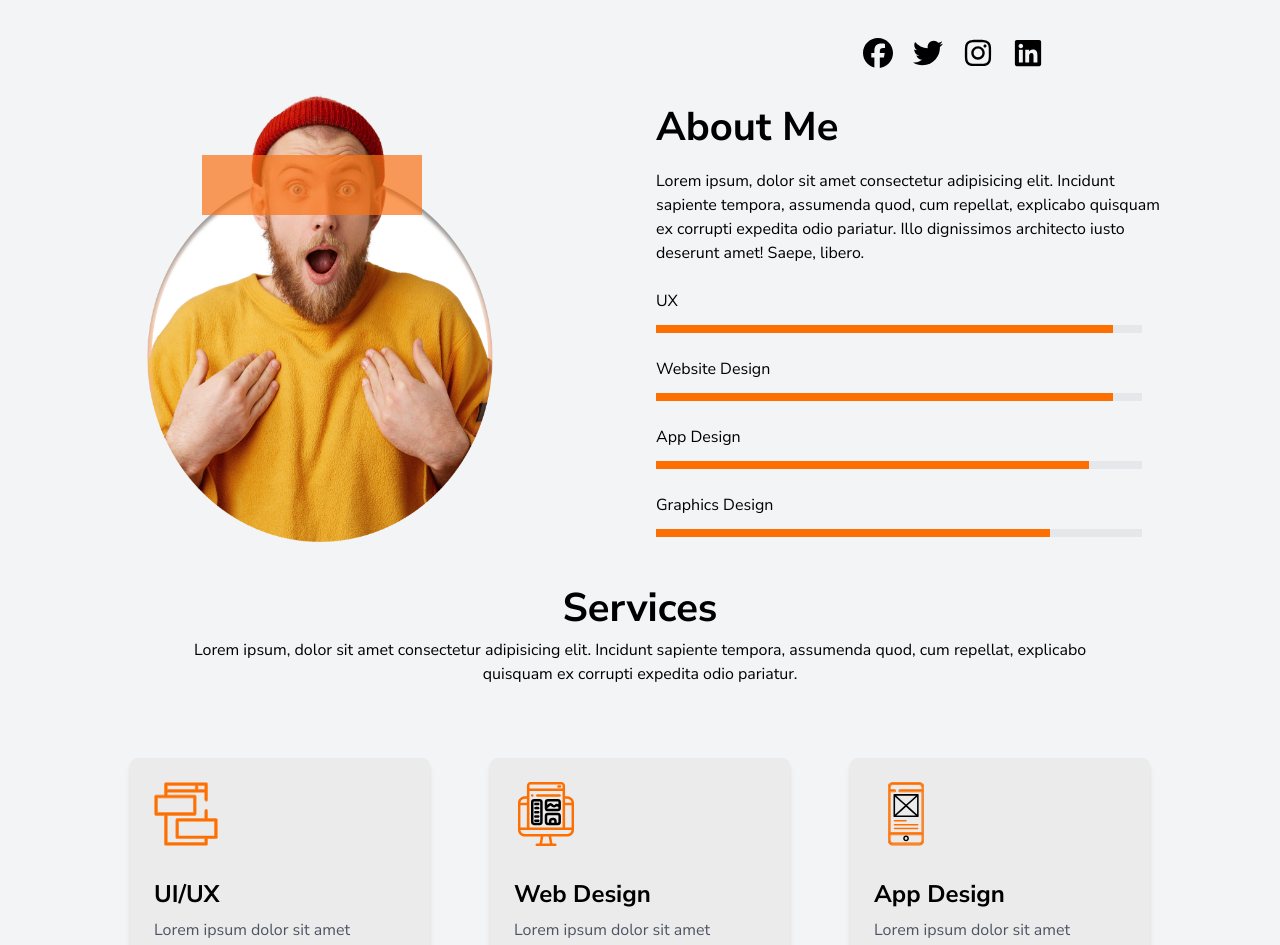
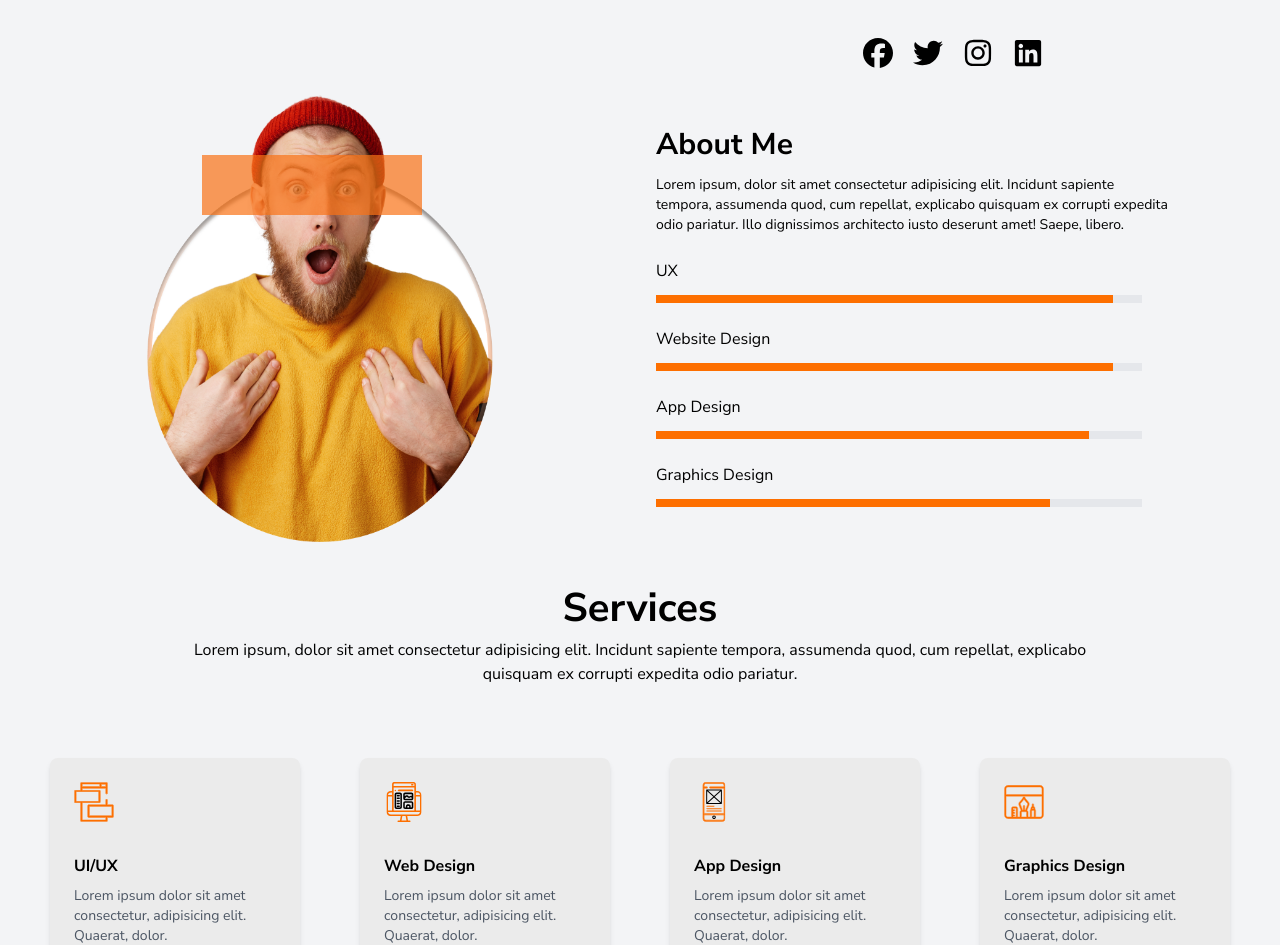
Before and after one commit to safayet404/potential-job-task, a React (Vite) app: page / in a window 1280 px wide. Shown: the part 608-1553 px from the top of the page. Built offline with nearby package versions, Linux system fonts and the light colour scheme.

Commit message:
minor issue fixed

```diff
--- a/src/components/AboutMe.jsx
+++ b/src/components/AboutMe.jsx
@@ -11,28 +11,31 @@ const AboutMe = () => {
                 {/* Left side - Image Section */}
                 <div className='w-full md:w-1/2 flex justify-center p-4'>
                     <div className='relative'>
-                        <img alt='Image' src={first} className="lg:w-[420px] lg:h-[450px] md:w-[420px] md:h-[450px] w-[250px] h-auto   "  />
-                        <div className='absolute top-[14%] left-[25%] lg:top-[14%] lg:left-[22%] md:top-[14%] md:left-[22%] lg:w-[220px] lg:h-[60px]  md:w-[220px] md:h-[60px]  w-[120px] h-[30px] bg-orange-500 opacity-70 z-10'></div>
+                        <img alt='Image' src={first} className="lg:w-[420px] lg:h-[450px] md:w-[350px] md:h-[350px] sm:w-[350px] w-[250px] h-auto   "  />
+                        <div className='absolute top-[14%] left-[25%] lg:top-[14%] lg:left-[22%] md:top-[14%] md:left-[22%] lg:w-[220px] lg:h-[60px]  md:w-[190px] md:h-[45px] sm:w-[170px] sm:h-[45px] w-[120px] h-[30px] bg-orange-500 opacity-70 z-10'></div>
                     </div>
                 </div>
 
                 {/* Right side - Skills Section */}
-                <div className="w-full md:w-1/2 p-4 flex flex-col justify-start items-start">
-                    <div className='w-full flex flex-col lg:items-start lg:justify-start md:items-start md:justify-start items-center gap-y-3'>
-                        <h1 className='dark:text-white text-[40px] font-bold'>About Me</h1>
-                        <p className='dark:text-white w-[85%] lg:text-base text-sm lg:text-start md:text-base md:text-start text-center'>Lorem ipsum, dolor sit amet consectetur adipisicing elit. Incidunt sapiente tempora,
+                <div className="w-full md:w-1/2 p-4 flex  flex-col justify-start items-start">
+    <div className='w-full flex flex-col lg:items-start lg:justify-start md:items-start md:justify-start sm:justify-center sm:items-center  justify-center items-center  gap-y-3'>
+        <h1 className='dark:text-white text-[40px] md:text-3xl font-bold'>
+            About Me
+        </h1>
+        <p className='dark:text-white w-[85%] lg:text-sm text-sm md:text-xs items-start '>
+            Lorem ipsum, dolor sit amet consectetur adipisicing elit. Incidunt sapiente tempora,
             assumenda quod, cum repellat, explicabo quisquam ex corrupti expedita odio pariatur.
-                            Illo dignissimos architecto iusto deserunt amet! Saepe, libero.</p>
+            Illo dignissimos architecto iusto deserunt amet! Saepe, libero.
+        </p>
+
+
 
         {
             SkillData.map((item, index) => (
                 <div key={index} className="w-full flex flex-col items-start">
-
-                                    <p className='dark:text-white mb-3 mt-3'>{item.tech}</p>
-
-
+                    <p className='dark:text-white mb-3 mt-3 sm:translate-x-20 md:translate-x-0 lg:translate-x-0 '>{item.tech}</p>
                     <progress
-                                        className="w-[80%] h-[8px] progress-bar "
+                        className="w-[80%] h-[8px] progress-bar sm:translate-x-20 md:translate-x-0 lg:translate-x-0"
                         value={item.value}
                         max="100"
                     ></progress>
@@ -42,6 +45,7 @@ const AboutMe = () => {
     </div>
 </div>
 
+
             </div>
         </div>
     )
--- a/src/components/Contact.jsx
+++ b/src/components/Contact.jsx
@@ -8,8 +8,8 @@ const Contact = () => {
             <div className='w-full max-w-[1500px] flex flex-col  items-center justify-center'>
 
                 <div className='flex flex-col justify-center w-full items-center text-center'>
-                <span className='dark:text-white text-[30px] lg:text-[40px] md:text-[40px] font-bold'>Let's Design Together</span>
-                    <span className='dark:text-white w-[70%] text-xs sm:text-base lg:text-base md:text-base '>
+                <span className='dark:text-white text-[25px] lg:text-[40px] md:text-[40px] font-bold'>Let's Design Together</span>
+                    <span className='dark:text-white w-[70%] text-xs sm:text-xs lg:text-base md:text-sm '>
                         Lorem ipsum, dolor sit amet consectetur adipisicing elit. Incidunt sapiente tempora,
                         assumenda quod, cum repellat, explicabo quisquam ex corrupti expedita odio pariatur.
                     </span>
--- a/src/components/Footer.jsx
+++ b/src/components/Footer.jsx
@@ -9,7 +9,7 @@ const Footer = () => {
         <div className='w-full flex justify-center mt-10'>
             <div className='w-full max-w-[1500px] flex flex-col  items-center justify-center'>
 
-                <div className="flex-shrink-0 mt-[100px]">
+                <div className="flex-shrink-0 mt-[20px] lg:mt-[40px] md:mt-[40px] sm:mt-[40px]">
                     <a className='flex' href="/">
                         <img className='w-[55px] h-[55px]' src={Logo} alt="logo" />
                         <span className='font-bold  text-[35px]  px-6 dark:text-white'>M<span className='font-normal'>umair</span></span>
@@ -32,8 +32,9 @@ const Footer = () => {
 
                 </div>
 
+
                 <div className='flex flex-row gap-x-5 justify-center items-center text-center mt-10 mb-2 '>
-                        <span className='text-[30px] dark:text-white sm:text-base lg:text-[30px] md:text-[30px] text-base' ><FaFacebook /></span>
+                        <span className='text-[30px] dark:text-white sm:text-base lg:text-[30px] md:text-[30px] text-base ' ><FaFacebook /></span>
                         <span className='text-[30px] dark:text-white sm:text-base lg:text-[30px] lmdtext-[30px] text-base'><FaTwitter /></span>
                         <span className='text-[30px] dark:text-white sm:text-base lg:text-[30px] md:text-[30px] text-base'><FaInstagram /></span>
                         <span className='text-[30px] dark:text-white sm:text-base lg:text-[30px] md:text-[30px] text-base'><FaLinkedin /></span>
--- a/src/components/Services.jsx
+++ b/src/components/Services.jsx
@@ -17,39 +17,39 @@ const Services = () => {
 
                 <div className='flex flex-wrap justify-center gap-5 mt-5'>
 
-                    <div className=' bg-[#ebebeb] dark:bg-white m-5 p-6 rounded-lg shadow-md hover:shadow-lg transition-shadow duration-300 flex flex-col items-start w-full md:w-[300px]'>
+                    <div className=' bg-[#ebebeb] dark:bg-white m-5 p-6 rounded-lg shadow-md hover:shadow-lg transition-shadow duration-300 flex flex-col items-start w-full xl:w-[250px] lg:w-[200px] sm:w-full md:w-[300px]'>
                         <div className='text-4xl mb-4'>
-                        <img src={ui} alt="Graphics" className="w-16 h-16 mb-4" />
+                        <img src={ui} alt="Graphics" className="w-16 h-16 lg:w-[40px] lg:h-[40px] mb-4" />
                         </div>
-                        <h3 className="text-2xl font-bold mb-2 dark:text-black">UI/UX</h3>
-                        <p className="text-gray-600 dark:text-black  ">
+                        <h3 className="text-2xl lg:text-base font-bold mb-2 dark:text-black">UI/UX</h3>
+                        <p className="text-gray-600 dark:text-black  lg:text-sm ">
                             Lorem ipsum dolor sit amet consectetur, adipisicing elit. Quaerat, dolor.
                         </p>
                     </div>
-                    <div className=' bg-[#ebebeb] dark:bg-white  m-5 p-6 rounded-lg shadow-md hover:shadow-lg transition-shadow duration-300 flex flex-col items-start w-full md:w-[300px]'>
+                    <div className=' bg-[#ebebeb] dark:bg-white m-5 p-6 rounded-lg shadow-md hover:shadow-lg transition-shadow duration-300 flex flex-col items-start w-full xl:w-[250px] sm:w-full lg:w-[200px] md:w-[300px]'>
                         <div className='text-4xl mb-4'>
-                        <img src={web} alt="Graphics" className="w-16 h-16 mb-4" />
+                        <img src={web} alt="Graphics" className="w-16 h-16 lg:w-[40px] lg:h-[40px] mb-4" />
                         </div>
-                        <h3 className="text-2xl font-bold mb-2  dark:text-black">Web Design</h3>
-                        <p className="text-gray-600 dark:text-black  ">
+                        <h3 className="text-2xl font-bold mb-2 lg:text-base dark:text-black">Web Design</h3>
+                        <p className="text-gray-600 dark:text-black  lg:text-sm">
                             Lorem ipsum dolor sit amet consectetur, adipisicing elit. Quaerat, dolor.
                         </p>
                     </div>
-                    <div className='dark:bg-white bg-[#ebebeb]  m-5 p-6 rounded-lg shadow-md hover:shadow-lg transition-shadow duration-300 flex flex-col items-start w-full md:w-[300px]'>
+                    <div className=' bg-[#ebebeb] dark:bg-white m-5 p-6 rounded-lg shadow-md hover:shadow-lg transition-shadow duration-300 flex flex-col items-start xl:w-[250px] sm:w-full w-full lg:w-[200px] md:w-[300px]'>
                         <div className='text-4xl mb-4'>
-                        <img src={app} alt="Graphics" className="w-16 h-16 mb-4" />
+                        <img src={app} alt="Graphics" className="w-16 h-16 lg:w-[40px] lg:h-[40px] mb-4" />
                         </div>
-                        <h3 className="text-2xl font-bold mb-2 dark:text-black">App Design</h3>
-                        <p className="text-gray-600 dark:text-black  ">
+                        <h3 className="text-2xl font-bold mb-2 lg:text-base dark:text-black">App Design</h3>
+                        <p className="text-gray-600 dark:text-black  lg:text-sm">
                             Lorem ipsum dolor sit amet consectetur, adipisicing elit. Quaerat, dolor.
                         </p>
                     </div>
-                    <div className='dark:bg-white bg-[#ebebeb]  m-5 p-6 rounded-lg shadow-md hover:shadow-lg transition-shadow duration-300 flex flex-col items-start w-full md:w-[300px]'>
+                    <div className=' bg-[#ebebeb] dark:bg-white m-5 p-6 rounded-lg shadow-md hover:shadow-lg transition-shadow duration-300 flex flex-col items-start w-full sm:w-full xl:w-[250px] lg:w-[200px] md:w-[300px]'>
                         <div className='text-4xl mb-4'>
-                        <img src={graphics} alt="Graphics" className="w-16 h-16 mb-4" />
+                        <img src={graphics} alt="Graphics" className="w-16 h-16 lg:w-[40px] lg:h-[40px] mb-4" />
                         </div>
-                        <h3 className="font-bold mb-2 dark:text-black text-2xl">Graphics Design</h3>
-                        <p className="text-gray-600 dark:text-black ">
+                        <h3 className="font-bold mb-2 dark:text-black lg:text-base text-2xl">Graphics Design</h3>
+                        <p className="text-gray-600 dark:text-black lg:text-sm">
                             Lorem ipsum dolor sit amet consectetur, adipisicing elit. Quaerat, dolor.
                         </p>
                     </div>
```
Also changed, not shown: src/components/HeadSection.jsx (+10 -10 lines), src/components/Projects.jsx (+8 -8 lines), src/components/Testimonial.jsx (+4 -4 lines). Lines whose indentation alone changed are shown as unchanged.
